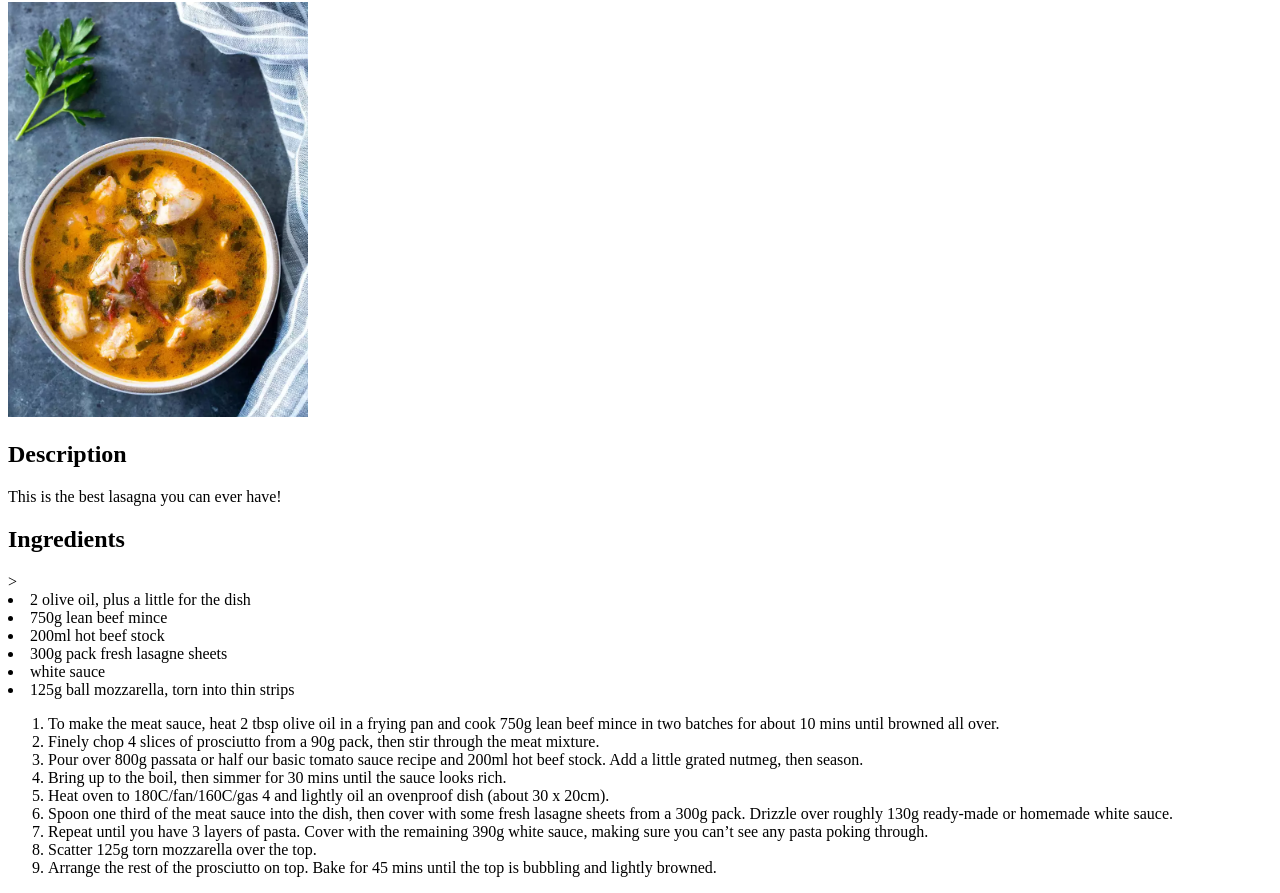
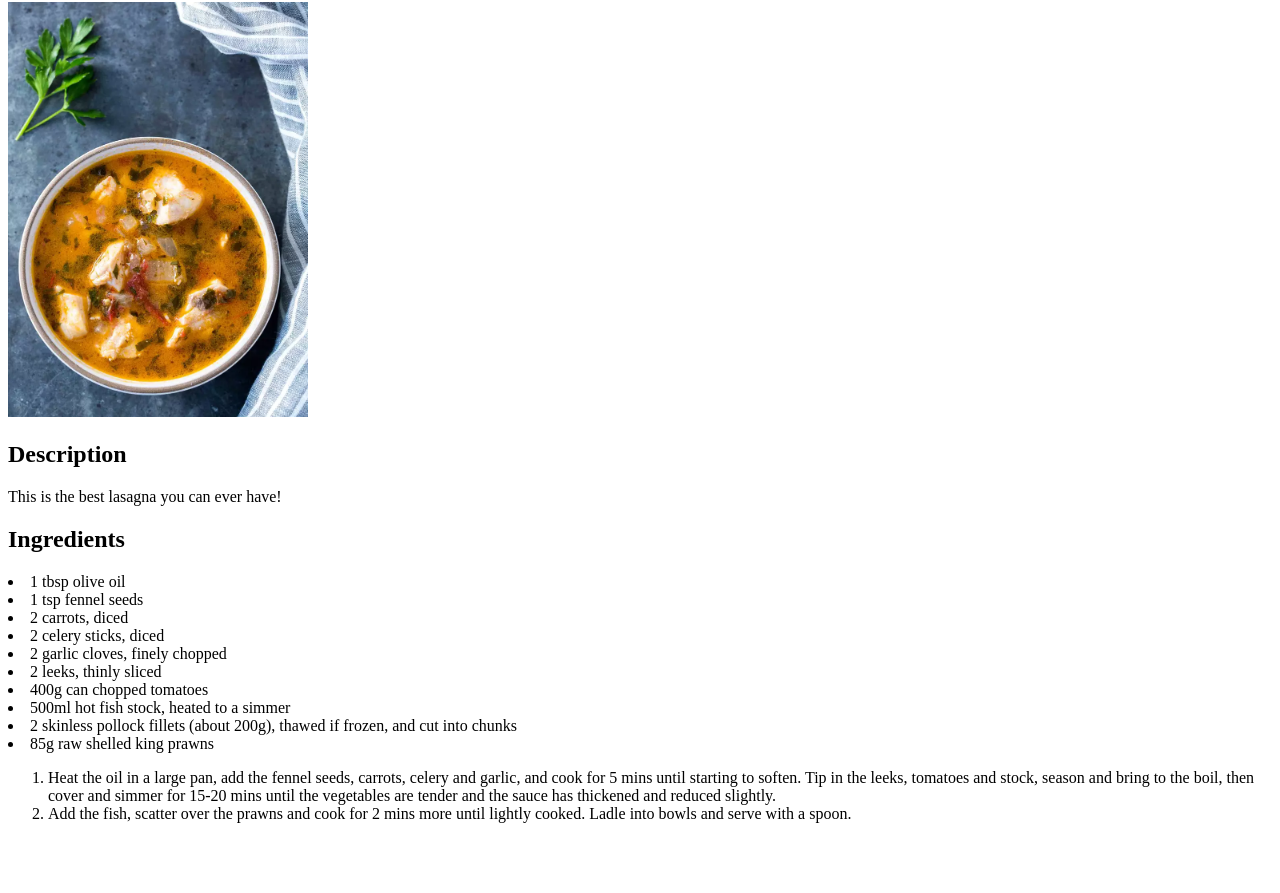
Before and after one commit to Masterphantom2/odin-recipes, a plain HTML site: page fishStew.html in a window 1280 px wide. Shown: the part 158-1051 px from the top of the page. After the commit the page ends 997 px from the top, so only its background shows below. Drawn offline with Linux system fonts and the light colour scheme.

Commit message:
fisihstew done since I am a W

```diff
--- a/fishStew.html
+++ b/fishStew.html
@@ -19,24 +19,22 @@
       <p>This is the best lasagna you can ever have!</p>
       <h2> Ingredients</h2>
       <ul class="Ingredient"></ul>
->        <li>2 olive oil, plus a little for the dish</li>
-        <li>750g lean beef mince</li>
-        <li>200ml hot beef stock</li>
-        <li>300g pack fresh lasagne sheets</li>
-        <li>white sauce</li>
-        <li>125g ball mozzarella, torn into thin strips</li>
+      <li>1 tbsp olive oil</li>
+      <li>1 tsp fennel seeds</li>
+      <li>2 carrots, diced</li>
+      <li>2 celery sticks, diced</li>
+      <li>2 garlic cloves, finely chopped</li>
+      <li>2 leeks, thinly sliced</li>
+      <li>400g can chopped tomatoes</li>
+      <li>500ml hot fish stock, heated to a simmer</li>
+      <li>2 skinless pollock fillets (about 200g), thawed if frozen, and cut into chunks</li>
+      <li>85g raw shelled king prawns</li>
       </ul>
 
       <ol class="Steps">
-        <li>To make the meat sauce, heat 2 tbsp olive oil in a frying pan and cook 750g lean beef mince in two batches for about 10 mins until browned all over.</li>
-        <li>Finely chop 4 slices of prosciutto from a 90g pack, then stir through the meat mixture.</li>
-        <li>Pour over 800g passata or half our basic tomato sauce recipe and 200ml hot beef stock. Add a little grated nutmeg, then season.</li>
-        <li>Bring up to the boil, then simmer for 30 mins until the sauce looks rich.</li>
-        <li>Heat oven to 180C/fan/160C/gas 4 and lightly oil an ovenproof dish (about 30 x 20cm).</li>
-        <li>Spoon one third of the meat sauce into the dish, then cover with some fresh lasagne sheets from a 300g pack. Drizzle over roughly 130g ready-made or homemade white sauce.</li>
-        <li>Repeat until you have 3 layers of pasta. Cover with the remaining 390g white sauce, making sure you can’t see any pasta poking through.</li>
-        <li>Scatter 125g torn mozzarella over the top.</li>
-        <li>Arrange the rest of the prosciutto on top. Bake for 45 mins until the top is bubbling and lightly browned.</li>      </ol>
+        <li>Heat the oil in a large pan, add the fennel seeds, carrots, celery and garlic, and cook for 5 mins until starting to soften. Tip in the leeks, tomatoes and stock, season and bring to the boil, then cover and simmer for 15-20 mins until the vegetables are tender and the sauce has thickened and reduced slightly.</li>
+        <li>Add the fish, scatter over the prawns and cook for 2 mins more until lightly cooked. Ladle into bowls and serve with a spoon.</li>
+
 </ol>
   </body>
 </html>
```
Also changed, not shown: lasagna.html (+11 -6 lines).
